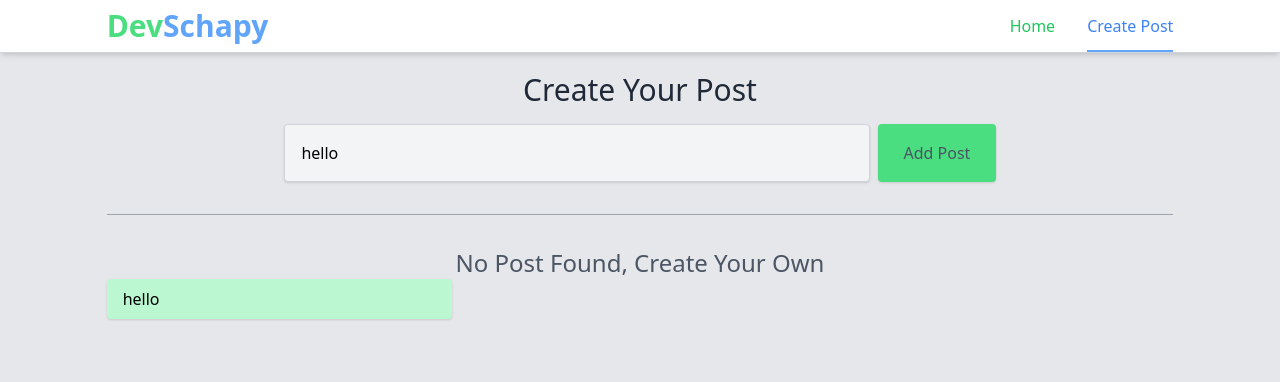
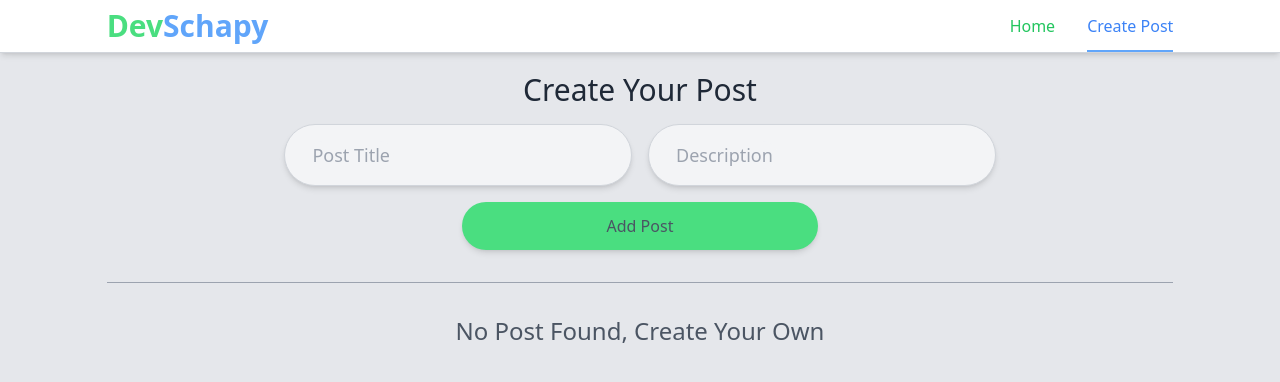
Before and after one commit to devschapy/Vue-blog-page, a Vue app: page /create/post in a window 1280 px wide. Shown: the top 382 px of the page. Built offline with nearby package versions, Linux system fonts and the light colour scheme.

Commit message:
create post complete event fire

```diff
--- a/index.html
+++ b/index.html
@@ -4,7 +4,6 @@
     <meta charset="UTF-8">
     <link rel="icon" href="/favicon.ico">
     <meta name="viewport" content="width=device-width, initial-scale=1.0">
-    <!-- <link rel="stylesheet" href="./src/assets/style.scss"> -->
     <title>Vue blog page</title>
   </head>
   <body>
--- a/src/Components/PostCreate.vue
+++ b/src/Components/PostCreate.vue
@@ -1,28 +1,57 @@
-<script>
-export default {};
-</script>
-
 <template>
   <form class="mx-auto sm:w-8/12 space-y-4">
-    <label
-      for="cratePost"
+    <h1
       class="text-gray-800 text-xl md:text-3xl text-semibold text-center block"
-      >Create Your Post</label
     >
-    <div class="flex gap-2">
-      <div class="w-8/12 md:w-10/12">
-        <input
-          type="text"
-          id="cratePost"
-          class="bg-gray-100 py-2 sm:py-3 lg:py-4 px-4 w-full rounded shadow focus:outline-none border border-gray-300 hover:border-green-300 focus:border-green-300"
-        />
+      Create Your Post
+    </h1>
+    <div class="grid gap-4">
+      <div class="grid grid-cols-2 gap-2 sm:gap-4">
+        <div class="relative">
+          <input
+            type="text"
+            ref="titleValue"
+            id="TITLE"
+            class="bg-gray-100 hover:bg-green-50 focus:bg-green-50 py-2 sm:py-4 px-4 w-full rounded-full shadow-md text-md xl:text-xl focus:outline-none border border-gray-300 hover:border-green-300 focus:border-green-300 focus:ring-1 hover:ring-1 ring-green-400 ring-offset-1 peer"
+            placeholder=" "
+          />
+          <label
+            for="TITLE"
+            class="absolute text-md lg:text-lg text-gray-400 duration-300 transform -translate-y-5 top-2 z-10 origin-[0] bg-gray-100 peer-focus:text-green-600 peer-placeholder-shown:scale-100 peer-placeholder-shown:-translate-y-1/2 peer-placeholder-shown:top-1/2 peer-focus:top-0.5 scale-75 peer-focus:scale-75 peer-focus:-translate-y-4 left-4 md:left-6 peer-focus:bg-gray-100 rounded-full px-1"
+          >
+            Post Title
+          </label>
+        </div>
+
+        <div class="relative">
+          <input
+            type="text"
+            ref="descriptionValue"
+            id="DESCRIPTION"
+            class="bg-gray-100 hover:bg-green-50 focus:bg-green-50 py-2 sm:py-4 px-4 w-full rounded-full shadow-md text-md xl:text-xl focus:outline-none border border-gray-300 hover:border-green-300 focus:border-green-300 focus:ring-1 hover:ring-1 ring-green-400 ring-offset-1 peer"
+            placeholder=" "
+          />
+          <label
+            for="DESCRIPTION"
+            class="absolute text-md lg:text-lg text-gray-400 duration-300 transform -translate-y-5 top-2 z-10 origin-[0] bg-gray-100 peer-focus:text-green-600 peer-placeholder-shown:scale-100 peer-placeholder-shown:-translate-y-1/2 peer-placeholder-shown:top-1/2 peer-focus:top-0.5 scale-75 peer-focus:scale-75 peer-focus:-translate-y-4 left-4 md:left-6 peer-focus:bg-gray-100 rounded-full px-1"
+          >
+            Description
+          </label>
+        </div>
       </div>
       <button
         type="submit"
-        class="bg-green-400 w-4/12 lg:w-2/12 text-gray-600 text-md rounded shadow hover:scale-105 duration-300 focus:ring-1 hover:ring-1 ring-offset-1"
+        @click="createHandler"
+        class="justify-self-center py-1.5 sm:py-3 bg-green-400 w-1/2 text-gray-600 text-md rounded-full shadow-md hover:scale-105 duration-300 focus:ring-1 hover:ring-1 ring-offset-1"
       >
         Add Post
       </button>
     </div>
   </form>
 </template>
+<script>
+export default {
+  name: "PostCreate",
+  props: {},
+};
+</script>
--- a/src/Pages/CreatePost.vue
+++ b/src/Pages/CreatePost.vue
@@ -3,24 +3,49 @@
     <NavigationBar />
     <div class="container pt-4">
       <form class="mx-auto sm:w-8/12 space-y-4">
-        <label
-          for="cratePost"
+        <h1
           class="text-gray-800 text-xl md:text-3xl text-semibold text-center block"
-          >Create Your Post</label
         >
-        <div class="flex gap-2">
-          <div class="w-8/12 md:w-10/12">
-            <input
-              type="text"
-              v-model="massage"
-              id="cratePost"
-              class="bg-gray-100 py-2 sm:py-3 lg:py-4 px-4 w-full rounded shadow focus:outline-none border border-gray-300 hover:border-green-300 focus:border-green-300"
-            />
+          Create Your Post
+        </h1>
+        <div class="grid gap-4">
+          <div class="grid grid-cols-2 gap-2 sm:gap-4">
+            <div class="relative">
+              <input
+                type="text"
+                ref="titleValue"
+                id="TITLE"
+                class="bg-gray-100 hover:bg-green-50 focus:bg-green-50 py-2 sm:py-4 px-4 w-full rounded-full shadow-md text-md xl:text-xl focus:outline-none border border-gray-300 hover:border-green-300 focus:border-green-300 focus:ring-1 hover:ring-1 ring-green-400 ring-offset-1 peer"
+                placeholder=" "
+              />
+              <label
+                for="TITLE"
+                class="absolute text-md lg:text-lg text-gray-400 duration-300 transform -translate-y-5 top-2 z-10 origin-[0] bg-gray-100 peer-focus:text-green-600 peer-placeholder-shown:scale-100 peer-placeholder-shown:-translate-y-1/2 peer-placeholder-shown:top-1/2 peer-focus:top-0.5 scale-75 peer-focus:scale-75 peer-focus:-translate-y-4 left-4 md:left-6 peer-focus:bg-gray-100 rounded-full px-1"
+              >
+                Post Title
+              </label>
+            </div>
+
+            <div class="relative">
+              <input
+                type="text"
+                ref="descriptionValue"
+                id="DESCRIPTION"
+                class="bg-gray-100 hover:bg-green-50 focus:bg-green-50 py-2 sm:py-4 px-4 w-full rounded-full shadow-md text-md xl:text-xl focus:outline-none border border-gray-300 hover:border-green-300 focus:border-green-300 focus:ring-1 hover:ring-1 ring-green-400 ring-offset-1 peer"
+                placeholder=" "
+              />
+              <label
+                for="DESCRIPTION"
+                class="absolute text-md lg:text-lg text-gray-400 duration-300 transform -translate-y-5 top-2 z-10 origin-[0] bg-gray-100 peer-focus:text-green-600 peer-placeholder-shown:scale-100 peer-placeholder-shown:-translate-y-1/2 peer-placeholder-shown:top-1/2 peer-focus:top-0.5 scale-75 peer-focus:scale-75 peer-focus:-translate-y-4 left-4 md:left-6 peer-focus:bg-gray-100 rounded-full px-1"
+              >
+                Description
+              </label>
+            </div>
           </div>
           <button
             type="submit"
-            @click="onClickHandler"
-            class="bg-green-400 w-4/12 lg:w-2/12 text-gray-600 text-md rounded shadow hover:scale-105 duration-300 focus:ring-1 hover:ring-1 ring-offset-1"
+            @click="createHandler"
+            class="justify-self-center py-1.5 sm:py-3 bg-green-400 w-1/2 text-gray-600 text-md rounded-full shadow-md hover:scale-105 duration-300 focus:ring-1 hover:ring-1 ring-offset-1"
           >
             Add Post
           </button>
@@ -28,15 +53,68 @@
       </form>
 
       <div class="w-full border-b border-gray-400 my-4 sm:my-8"></div>
-      <h1 class="text-gray-600 font-[500] text-lg md:text-2xl text-center">
+      <h1
+        v-if="!massage.length"
+        class="text-gray-600 font-[500] text-lg md:text-2xl text-center"
+      >
         No Post Found, Create Your Own
       </h1>
 
-      <section class="grid sm:grid-cols-2 lg:grid-cols-3 gap-4">
-        <div class="bg-green-200 rounded shadow px-4 py-2">
-          <p class="">{{ massage }}</p>
-        </div>
-      </section>
+      <ul
+        v-if="massage.length"
+        class="grid sm:grid-cols-2 lg:grid-cols-3 gap-4"
+      >
+        <li
+          class="bg-green-200 rounded shadow grid relative"
+          v-for="(msg, index) in massage"
+          :key="index"
+        >
+          <p class="px-4 py-2 text-md text-green-800">
+            {{ msg.title }}
+            <span v-if="!msg.title.length" class="text-red-400 text-sm"
+              >Please Enter the post title...</span
+            >
+          </p>
+          <p class="px-4 py-2 text-sm text-green-700">
+            {{ msg.description }}
+            <span v-if="!msg.description.length" class="text-red-400 text-sm"
+              >Please Enter the post description...</span
+            >
+          </p>
+
+          <div class="absolute right-2 top-2">
+            <li id="dropdownHeader" class="relative hoverDropdownHeader">
+              <button
+                type="button"
+                aria-haspopup="true"
+                aria-expanded="true"
+                aria-controls="dropdown2"
+                class="text-md font-bold hover:scale-125 focus:scale-125 duration-300"
+              >
+                <span>&#8942;</span>
+              </button>
+
+              <nav id="dropdown2" class="dropdown right-0 top-9 bg-red-300">
+                <ul
+                  class="relative border border-green-400 rounded-md py-1 bg-white z-[20] after:z-[10] after:absolute after:h-5 after:w-5 after:bg-white after:rounded-tl-full after:rounded-br-full after:-top-3 after:right-2"
+                >
+                  <button
+                    class="text-blue-600 text-md flex items-center gap-3 hover:bg-green-100 w-full py-2 px-3 duration-300"
+                  >
+                    <span class="rotate-90 text-xl">&#x270E;</span
+                    ><span>Edit</span>
+                  </button>
+                  <button
+                    class="text-red-600 text-md flex items-center gap-3 hover:bg-green-100 w-full py-2 px-3 duration-300"
+                  >
+                    <span class="text-xl">&#x2715;</span><span>Delete</span>
+                  </button>
+                </ul>
+              </nav>
+            </li>
+          </div>
+        </li>
+      </ul>
     </div>
   </div>
 </template>
@@ -47,8 +125,26 @@ import NavigationBar from "../Components/NavigationBar.vue";
 export default {
   data() {
     return {
-      massage: "hello",
+      massage: [],
     };
+  },
+  methods: {
+    createObject(title, description) {
+      return {
+        id: Math.random(),
+        title: title,
+        description: description,
+      };
+    },
+    createHandler(e) {
+      e.preventDefault();
+      const title = this.$refs.titleValue.value;
+      const description = this.$refs.descriptionValue.value;
+      const myObject = this.createObject(title, description);
+      this.massage.push(myObject);
+      this.$refs.titleValue.value = "";
+      this.$refs.descriptionValue.value = "";
+    },
   },
   components: {
     NavigationBar,
```
Also changed, not shown: src/assets/tailwind.css.
